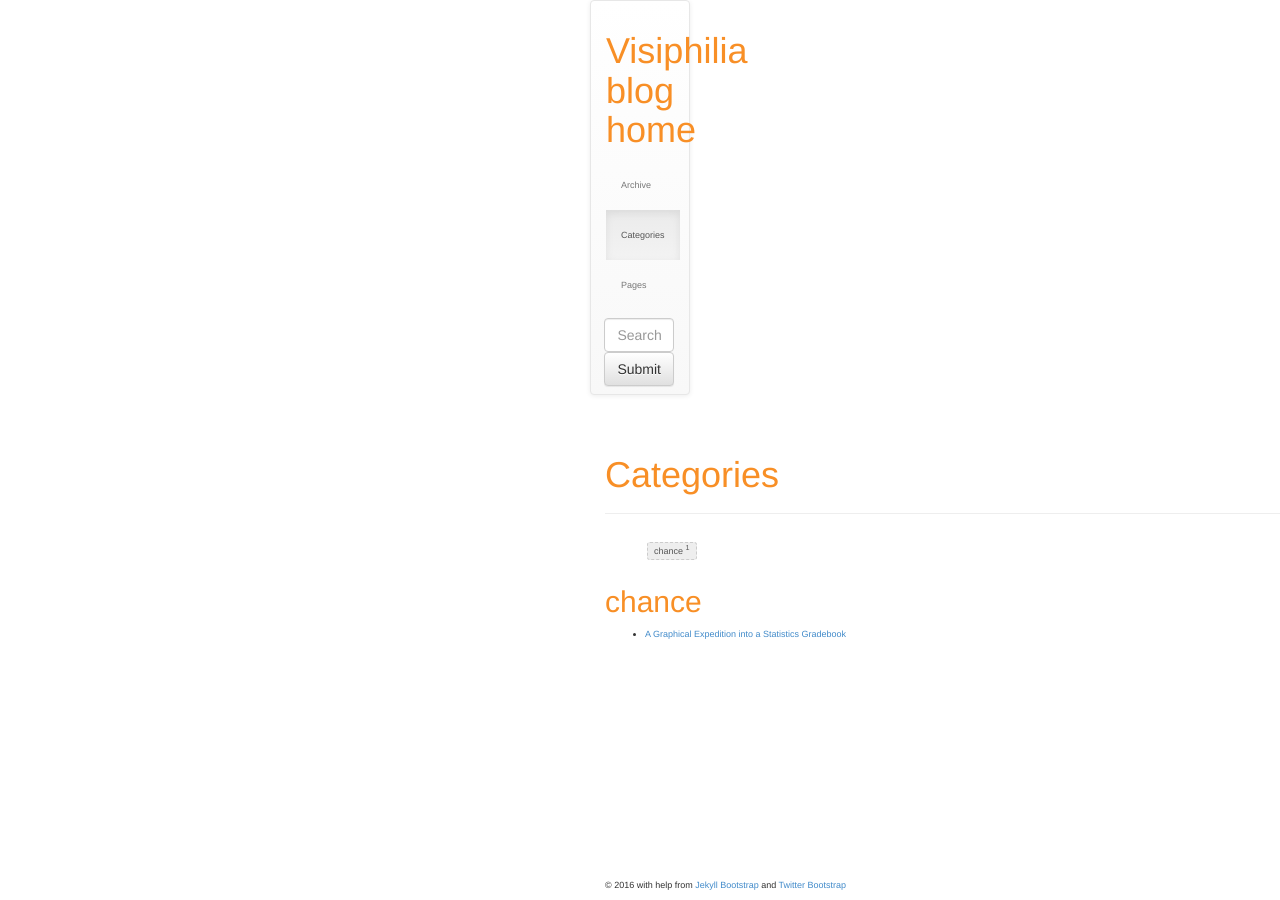
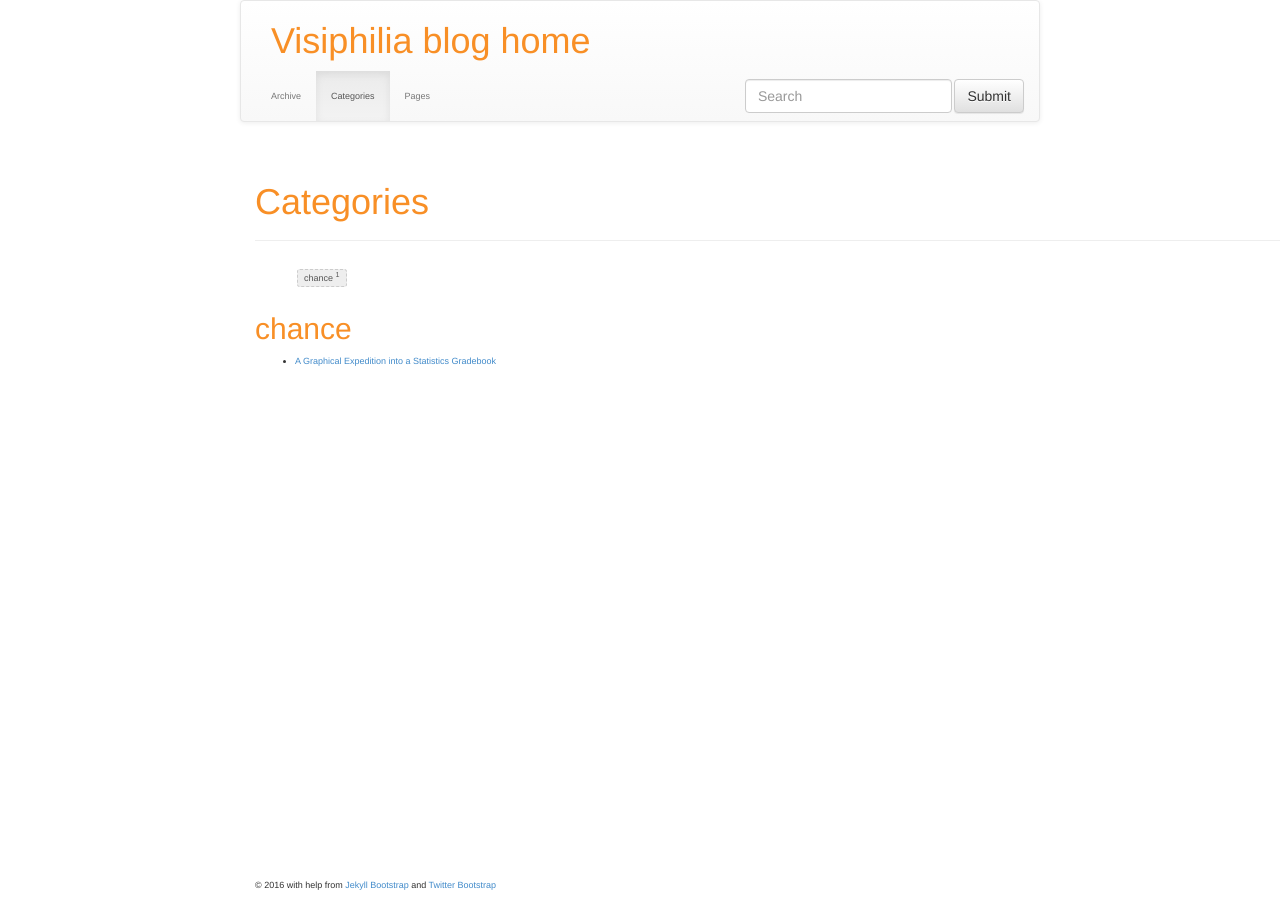
Before and after one commit to visiphilia/visiphilia.github.io, a Jekyll site: the page built from categories.html, in a window 1280 px wide. Built offline with Jekyll 4.4.1, drawn with Linux system fonts in a browser that asks for light colours; nearby versions of some CDN libraries.

Commit message:
text width - got it

```diff
--- a/assets/themes/bootstrap-3/css/style.css
+++ b/assets/themes/bootstrap-3/css/style.css
@@ -23,7 +23,7 @@ h1, h2, h3, h4 {
 
 body {
   font-size: 0.9em;
-  max-width: 100px;
+  max-width: 800px;
   margin: 0 auto !important;
   float: none !important;
 }
```
